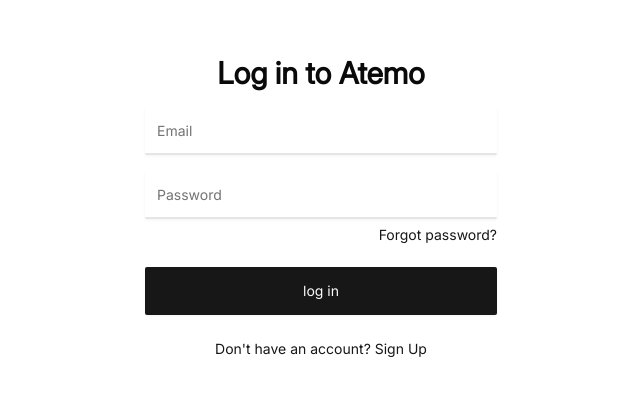
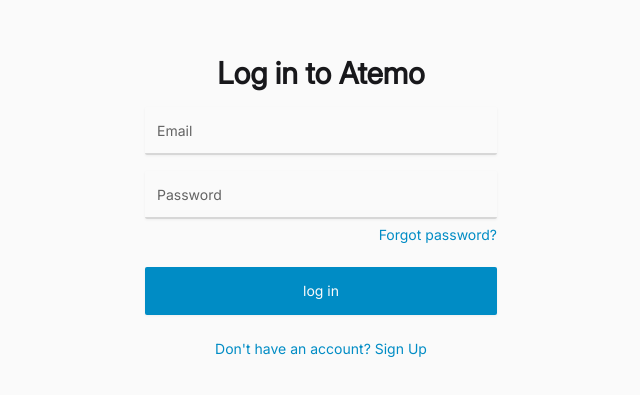
Before and after one commit to helvenix/Atemo, a Next.js app: page /login in a window 1280 px wide. Shown: the part 189-584 px from the top of the page, without its empty margins (319-959 px from the left). Built offline with nearby package versions, Linux system fonts and the light colour scheme; no server answers.

Commit message:
Minor color adjustment

```diff
--- a/app/globals.css
+++ b/app/globals.css
@@ -4,38 +4,38 @@
 @custom-variant dark (&:is(.dark *));
 
 :root {
-    --background: oklch(1 0 0);
-    --foreground: oklch(0.1450 0 0);
-    --card: oklch(1 0 0);
-    --card-foreground: oklch(0.1450 0 0);
-    --popover: oklch(1 0 0);
-    --popover-foreground: oklch(0.1450 0 0);
-    --primary: oklch(0.2050 0 0);
+    --background: oklch(0.9850 0 0);
+    --foreground: oklch(0.2100 0.0060 285.8850);
+    --card: oklch(0.99 0 0);
+    --card-foreground: oklch(0.2100 0.0060 285.8850);
+    --popover: oklch(0.99 0 0);
+    --popover-foreground: oklch(0.2100 0.0060 285.8850);
+    --primary: oklch(0.60 0.14 232.66);
     --primary-foreground: oklch(0.9850 0 0);
-    --secondary: oklch(0.9700 0 0);
-    --secondary-foreground: oklch(0.2050 0 0);
-    --muted: oklch(0.9700 0 0);
-    --muted-foreground: oklch(0.5560 0 0);
-    --accent: oklch(0.9700 0 0);
-    --accent-foreground: oklch(0.2050 0 0);
-    --destructive: oklch(0.5770 0.2450 27.3250);
-    --destructive-foreground: oklch(1 0 0);
-    --border: oklch(0.9220 0 0);
-    --input: oklch(0.9220 0 0);
-    --ring: oklch(0.7080 0 0);
+    --accent: oklch(0.92 0 0);
+    --accent-foreground: oklch(0.40 0.003 285);
+    --secondary: oklch(0.5550 0.1630 48.9980);
+    --secondary-foreground: oklch(0.2100 0.0060 285.8850);
+    --muted: oklch(0.9 0 0);
+    --muted-foreground: oklch(0.5 0 0);
+    --destructive: oklch(57.00% 0.245 27.33);
+    --destructive-foreground: oklch(98.50% 0.005 0);
+    --border: oklch(0.88 0 0);
+    --input: oklch(0.88 0 0);
+    --ring: oklch(0.60 0.14 232.66);
     --chart-1: oklch(0.8100 0.1000 252);
     --chart-2: oklch(0.6200 0.1900 260);
     --chart-3: oklch(0.5500 0.2200 263);
     --chart-4: oklch(0.4900 0.2200 264);
     --chart-5: oklch(0.4200 0.1800 266);
-    --sidebar: oklch(0.9850 0 0);
-    --sidebar-foreground: oklch(0.1450 0 0);
-    --sidebar-primary: oklch(0.2050 0 0);
+    --sidebar: oklch(0.96 0 0);
+    --sidebar-foreground: oklch(0.2100 0.0060 285.8850);
+    --sidebar-primary: oklch(0.60 0.14 232.66);
     --sidebar-primary-foreground: oklch(0.9850 0 0);
-    --sidebar-accent: oklch(0.9700 0 0);
-    --sidebar-accent-foreground: oklch(0.2050 0 0);
-    --sidebar-border: oklch(0.9220 0 0);
-    --sidebar-ring: oklch(0.7080 0 0);
+    --sidebar-accent: oklch(0.9 0 0);
+    --sidebar-accent-foreground: oklch(0.2100 0.0060 285.8850);
+    --sidebar-border: oklch(0.88 0 0);
+    --sidebar-ring: oklch(0.60 0.14 232.66);
     --font-sans: Inter, ui-sans-serif, sans-serif, system-ui;
     --font-serif: ui-serif, Georgia, Cambria, "Times New Roman", Times, serif;
     --font-mono: Roboto Mono, ui-monospace, monospace;
@@ -67,8 +67,8 @@
     --muted-foreground: oklch(0.7080 0 0);
     --accent: oklch(0.2930 0.0660 243.1570);
     --accent-foreground: oklch(0.9850 0 0);
-    --destructive: oklch(0.6370 0.2370 25.3310);
-    --destructive-foreground: oklch(0.9850 0 0);
+    --destructive: oklch(70.00% 0.191 22.22);
+    --destructive-foreground: oklch(12.00% 0.010 22.22);
     --border: oklch(0.2750 0 0);
     --input: oklch(0.3250 0 0);
     --ring: oklch(0.5560 0 0);
--- a/components/ui/dropdown-menu.tsx
+++ b/components/ui/dropdown-menu.tsx
@@ -42,7 +42,7 @@
         data-slot="dropdown-menu-content"
         sideOffset={sideOffset}
         className={cn(
-          "bg-popover text-popover-foreground data-[state=open]:animate-in data-[state=closed]:animate-out data-[state=closed]:fade-out-0 data-[state=open]:fade-in-0 data-[state=closed]:zoom-out-95 data-[state=open]:zoom-in-95 data-[side=bottom]:slide-in-from-top-2 data-[side=left]:slide-in-from-right-2 data-[side=right]:slide-in-from-left-2 data-[side=top]:slide-in-from-bottom-2 z-50 max-h-(--radix-dropdown-menu-content-available-height) min-w-[8rem] origin-(--radix-dropdown-menu-content-transform-origin) overflow-x-hidden overflow-y-auto rounded-md border p-1 shadow-md",
+          "bg-background text-popover-foreground data-[state=open]:animate-in data-[state=closed]:animate-out data-[state=closed]:fade-out-0 data-[state=open]:fade-in-0 data-[state=closed]:zoom-out-95 data-[state=open]:zoom-in-95 data-[side=bottom]:slide-in-from-top-2 data-[side=left]:slide-in-from-right-2 data-[side=right]:slide-in-from-left-2 data-[side=top]:slide-in-from-bottom-2 z-50 max-h-(--radix-dropdown-menu-content-available-height) min-w-[8rem] origin-(--radix-dropdown-menu-content-transform-origin) overflow-x-hidden overflow-y-auto rounded-md border p-1 shadow-md",
           className
         )}
         {...props}
```
